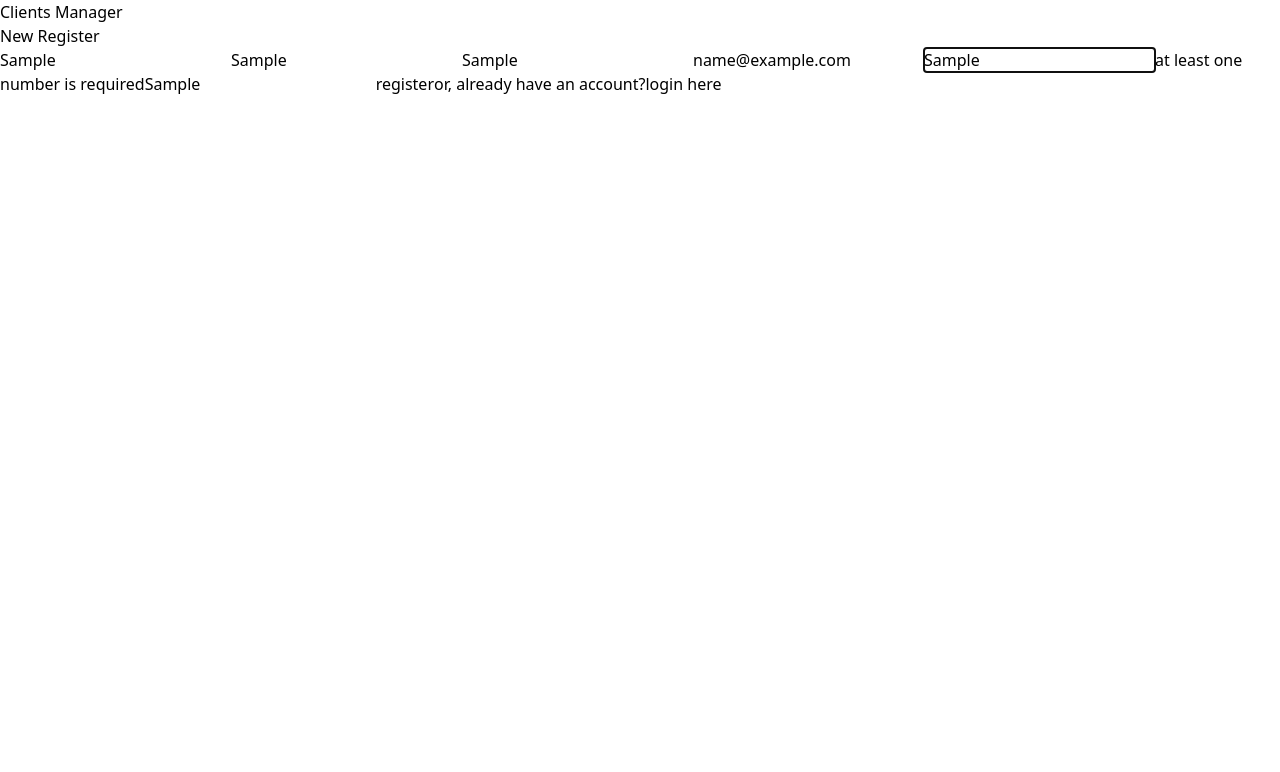
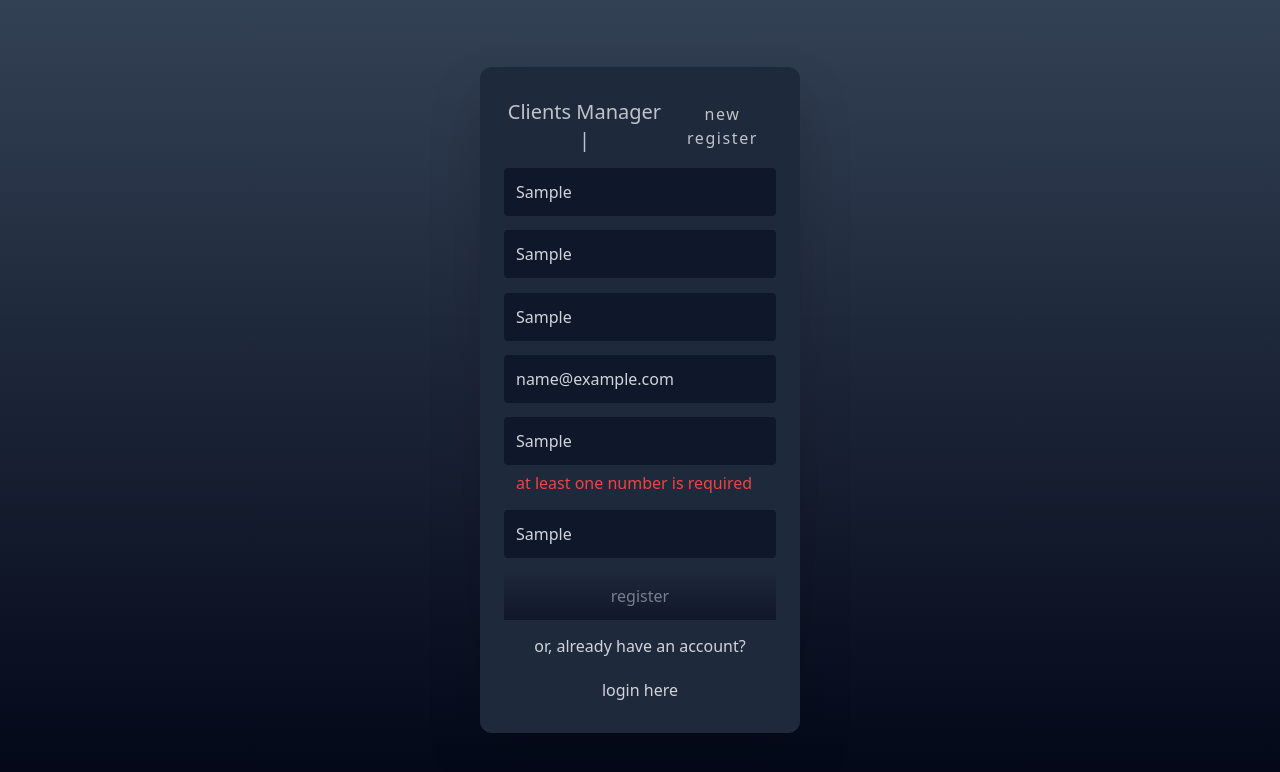
Before and after one commit to srod-douglas/contacts-manager-front, a React (Create React App) app: page /register in a window 1280 px wide. Both pictures are taken after typing "Sample", "Sample", "Sample", "name@example.com", "Sample", "Sample" into the empty fields and a click on the button "register". Shown: the top 772 px of the page. Built offline with nearby package versions, Linux system fonts and the light colour scheme.

Commit message:
feat: initial register

```diff
--- a/src/pages/Login/index.jsx
+++ b/src/pages/Login/index.jsx
@@ -29,25 +29,27 @@ const Login = () => {
         <>
             <main id='login' className='container flex flex-col h-full max-h-screen max-w-full justify-center m-0 bg-gradient-to-t from-slate-950 to-slate-700'>
 
-                <section className='flex flex-col h-4/5 max-h-screen max-w-full justify-center items-center'>
-                    <form noValidate onSubmit={handleSubmit(submit)} className=' w-3/12 container flex flex-col justify-around  h-full max-h-screen p-9 bg-slate-800 drop-shadow-2xl rounded-xl'>
+                <section className='flex flex-col h-2/3 max-h-screen max-w-full w-full justify-center items-center'>
+                    <form noValidate onSubmit={handleSubmit(submit)} className=' w-3/12 container flex flex-col justify-around  h-full max-h-screen p-6 bg-slate-800 drop-shadow-2xl rounded-xl'>
 
-                        <h2 className='text-center text-2xl text-gray-300 sm:text-3xl font-extrabold dark:text-slate-200 opacity-90'>Clients Manager</h2>
+                    <div className='flex justify-center gap-1 place-items-center text-center'>
+                            <h3 className='text-center text-gray-300 sm:text-xl font-normal dark:text-slate-200 opacity-90'>Clients Manager | </h3>
+
+                            <h4  className='mt-1 text-center text-gray-300 sm:text-base font-thin dark:text-slate-200 opacity-90 tracking-widest'> login</h4>
+                        </div>
 
                         <input placeholder='email' {...register('email')} className='h-12 pl-3 placeholder-gray-500 placeholder-opacity-100 rounded bg-slate-900 outline-none text-gray-300 ring-black caret-slate-500 ' />
-                        {errors.email && <span className='text-red-500 -mt-16 ml-3'>{errors.email.message}</span>}
-                        {/* {
-                            view && errors.password && errors.email ? <EyeOffIcon onClick={() => changeIcon()} className='h-7 w-7 absolute top-2/4 left-3/4 ml-8' /> : <EyeIcon onClick={() => changeIcon()} className='h-7 w-7 absolute top-2/4 left-3/4 ml-8' />
-                        } */}
+                        {errors.email && <span className='text-red-500 -mt-14 ml-3'>{errors.email.message}</span>}
 
                         <input placeholder='password' type={view ? 'text' : 'password'} {...register('password')} className='h-12 pl-3 placeholder-gray-500 placeholder-opacity-100 rounded bg-slate-900 outline-none text-gray-300 ring-black caret-slate-500' />
-                        {errors.password && <span className='text-red-500 -mt-16 ml-3'>{errors.password.message}</span>}
+                        {errors.password && <span className='text-red-500 -mt-14 ml-3'>{errors.password.message}</span>}
 
                         {
                             view ? <EyeOffIcon onClick={() => changeIcon()} className='h-7 w-7 absolute top-2/4 left-3/4 ml-8' /> : <EyeIcon onClick={() => changeIcon()} className='h-7 w-7 absolute top-2/4 left-3/4 ml-8' />
                         }
 
                         <button type='submit' className='h-12 w-full text-gray-300 self-center bg-gradient-to-t from-slate-950 opacity-50 hover:opacity-100'>login</button>
+
                         <div className='flex flex-col h-1.5 self-center justify-center place-items-center gap-5'>
                             <span className='text-gray-300'>forgot password? <Link className='text-gray-300 hover:underline hover:text-white decoration-white ' to={'/forgot'}>redefine here</Link></span>
                             <span className='text-gray-300'>don't have an account? <Link to='/register' className='text-gray-300 hover:underline hover:text-white'>sign up</Link></span>
--- a/src/pages/Register/index.jsx
+++ b/src/pages/Register/index.jsx
@@ -23,34 +23,52 @@ function Register () {
 
     return (
         <>
-            <main>
-                <section>
-                    <form onSubmit={handleSubmit(submit)}>
-                        <h2>Clients Manager</h2>
-                        <h3>New Register</h3>
+            <main className='container flex flex-col h-full max-h-screen max-w-full justify-center m-0 bg-gradient-to-t from-slate-950 to-slate-700'>
 
-                        <input placeholder='first name' {...register("first_name")} />
-                        {errors.first_name && <span>{errors.first_name.message}</span>}
+                <section className='flex flex-col h-5/6 max-h-screen max-w-full justify-center items-center'>
 
-                        <input placeholder='last name' {...register("last_name")}/>
-                        {errors.last_name && <span>{errors.last_name.message}</span>}
+                    <form onSubmit={handleSubmit(submit)} className=' w-3/12 container flex flex-col justify-around  h-full max-h-screen p-6 bg-slate-800 drop-shadow-2xl rounded-xl'>
 
-                        <input placeholder='phone' {...register("phone")}/>
-                        {errors.phone && <span>{errors.phone.message}</span>}
+                        {/* <h2 className='text-center text-gray-300 sm:text-3xl font-extrabold dark:text-slate-200 opacity-90'>Clients Manager</h2> */}
+                        <div className='flex justify-center gap-1 place-items-center text-center'>
+                            <h3 className='text-center text-gray-300 sm:text-xl font-normal dark:text-slate-200 opacity-90'>Clients Manager | </h3>
 
-                        <input placeholder='email' {...register("email")}/>
-                        {errors.email && <span>{errors.email.message}</span>}
+                            <h4  className='text-center text-gray-300 sm:text-base font-thin dark:text-slate-200 opacity-90 tracking-widest'> new register</h4>
+                        </div>
 
-                        <input placeholder='password' {...register("password")} />
-                        {errors.password && <span>{errors.password.message}</span>}
+                        <input placeholder='first name' {...register("first_name")} className='h-12 pl-3 placeholder-gray-500 placeholder-opacity-100 rounded bg-slate-900 outline-none text-gray-300 ring-black caret-slate-500 '/>
 
-                        <input placeholder='confirm password' {...register("confirm_password")} />
-                        {errors.confirm_password && <span>{errors.confirm_password.message}</span>}
+                        {errors.first_name && <span className='text-red-500 ml-3 -mt-2'>{errors.first_name.message}</span>}
 
-                        <button>register</button>
-                        <span>or, already have an account?</span>
+                        <input placeholder='last name' {...register("last_name")} className='h-12 pl-3 placeholder-gray-500 placeholder-opacity-100 rounded bg-slate-900 outline-none text-gray-300 ring-black caret-slate-500 '/>
 
-                        <Link to={'/login'}>login here</Link>
+                        {errors.last_name && <span className='text-red-500 ml-3 -mt-2'>{errors.last_name.message}</span>}
+
+                        <input placeholder='phone' {...register("phone")} className='h-12 pl-3 placeholder-gray-500 placeholder-opacity-100 rounded bg-slate-900 outline-none text-gray-300 ring-black caret-slate-500 '/>
+
+                        {errors.phone && <span className='text-red-500 ml-3 -mt-2'>{errors.phone.message}</span>}
+
+                        <input placeholder='email' {...register("email")} className='h-12 pl-3 placeholder-gray-500 placeholder-opacity-100 rounded bg-slate-900 outline-none text-gray-300 ring-black caret-slate-500 '/>
+
+                        {errors.email && <span className='text-red-500 ml-3 -mt-2'>{errors.email.message}</span>}
+
+                        <input placeholder='password' {...register("password")} className='h-12 pl-3 placeholder-gray-500 placeholder-opacity-100 rounded bg-slate-900 outline-none text-gray-300 ring-black caret-slate-500 '/>
+
+                        {errors.password && <span className='text-red-500 ml-3 -mt-2'>{errors.password.message}</span>}
+
+                        <input placeholder='confirm password' {...register("confirm_password")} className='h-12 pl-3 placeholder-gray-500 placeholder-opacity-100 rounded bg-slate-900 outline-none text-gray-300 ring-black caret-slate-500 ' />
+
+                        {errors.confirm_password && <span className='text-red-500 ml-3 -mt-2'>{errors.confirm_password.message}</span>}
+
+                        <button className='h-12 w-full text-gray-300 self-center bg-gradient-to-t from-slate-950 opacity-50 hover:opacity-100'>register</button>
+
+                        <div className='flex flex-col self-center justify-center place-items-center gap-5'>
+
+                            <span className='text-gray-300'>or, already have an account?</span>
+                            <Link to={'/login'} className='text-gray-300 hover:underline hover:text-white'>login here</Link>
+
+                        </div>
+
 
                     </form>
                 </section>
```
